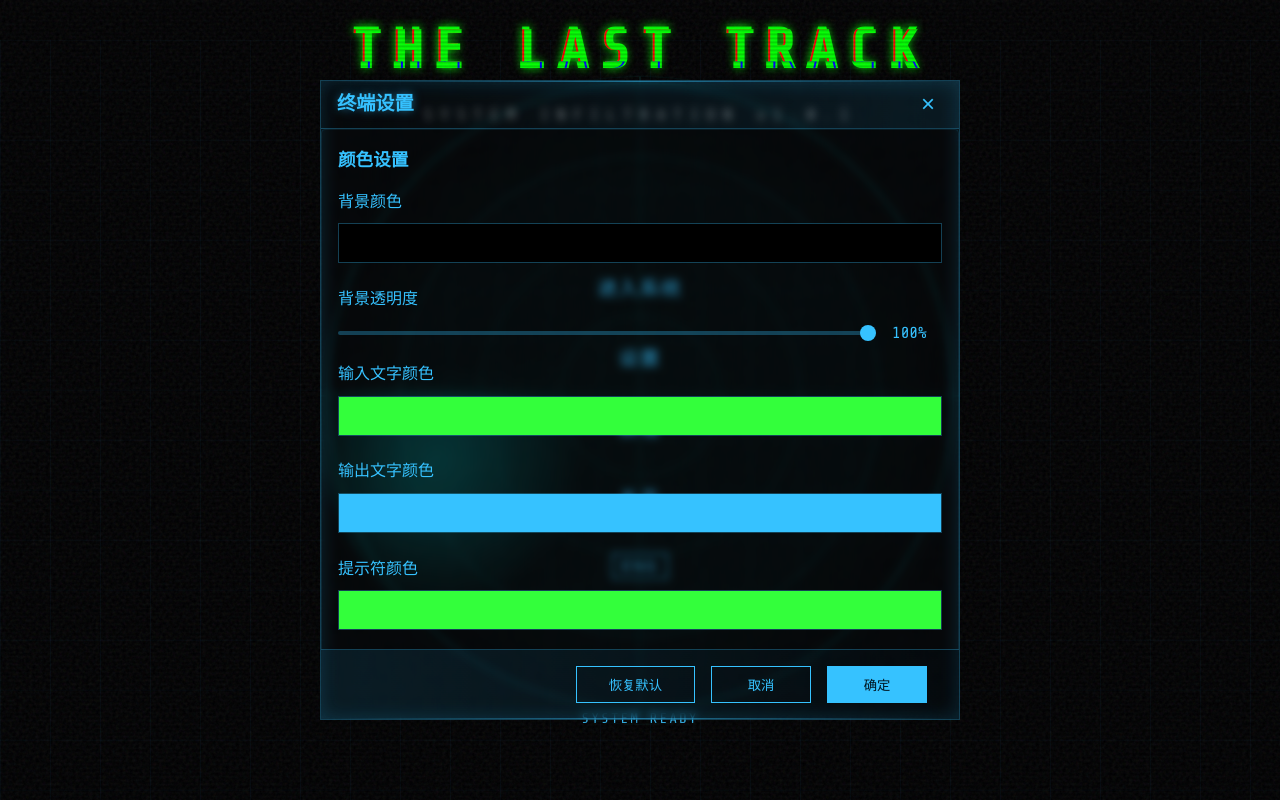
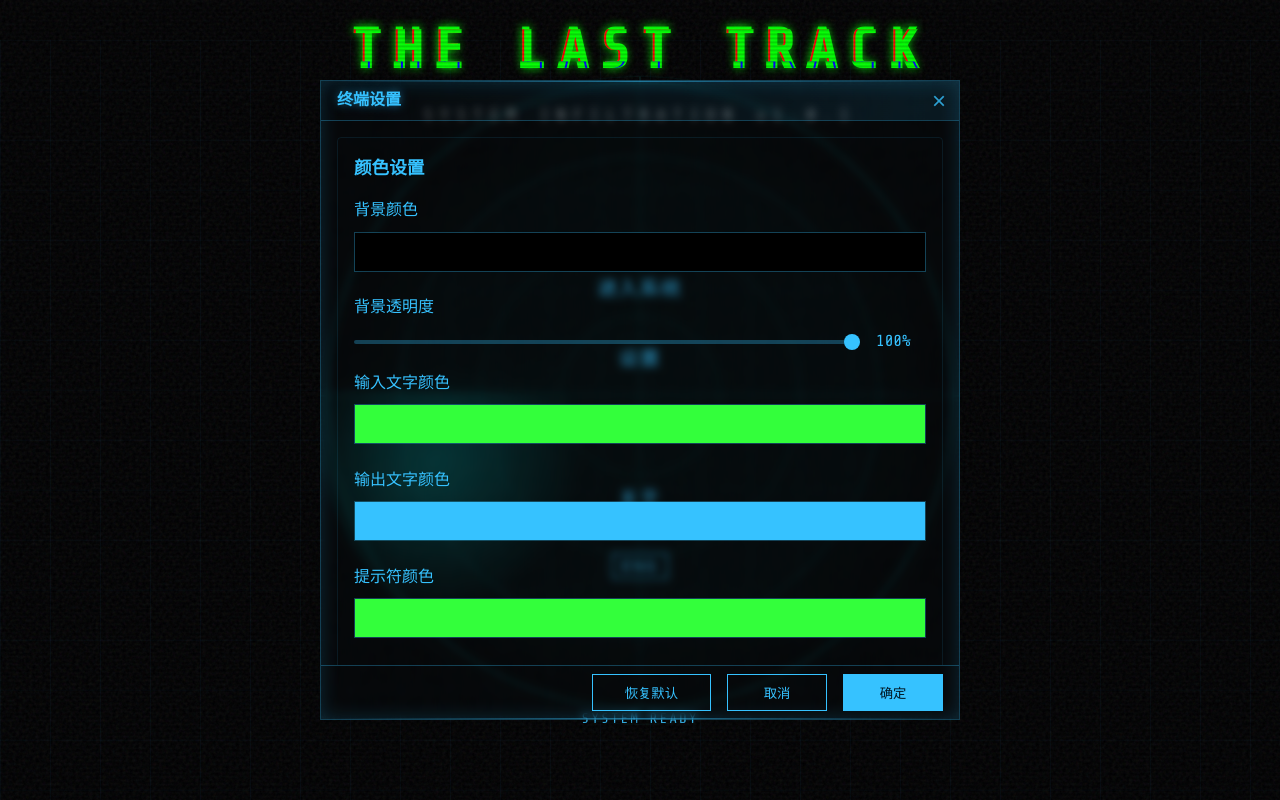
Before and after one commit to kansini/TheLastCrack, a Vue app: page / in a window 1280 px wide. Both pictures are taken after a click on the button "设置". Built offline with nearby package versions, Linux system fonts and the light colour scheme.

Commit message:
样式调整，弹窗拖拽

```diff
--- a/src/components/Modal.vue
+++ b/src/components/Modal.vue
@@ -1,10 +1,20 @@
 <template>
-  <div class="modal-overlay">
+  <div class="modal-overlay" :style="{zIndex: currentZIndex }">
     <Transition :name="transitionName">
-      <div class="modal-content" :style="{ width }" v-if="visible">
-        <div class="modal-header">
+      <div class="modal-content"
+           :style="{
+             width,
+             transform: `translate(${position.x}px, ${position.y}px)`,
+              }"
+           v-if="visible"
+           ref="modalRef"
+           @click="handleModalClick"
+           @mousedown="handleModalClick">
+        <div class="modal-header"
+             :class="{ draggable }"
+             @mousedown="handleHeaderMouseDown">
           <h2>{{ title }}</h2>
-          <button @click="onClose" class="close-btn">×</button>
+          <button @click.stop="onClose" class="close-btn">×</button>
         </div>
         <div class="modal-body">
           <slot></slot>
@@ -18,22 +28,101 @@
 </template>
 
 <script setup lang="ts">
-withDefaults(defineProps<{
+import {ref, onMounted, onUnmounted} from "vue";
+
+// 全局 z-index 管理
+let globalZIndex = 1000;
+const getNextZIndex = () => ++globalZIndex;
+
+const props = withDefaults(defineProps<{
   visible: boolean;
   title: string;
   width?: string;
   transitionName?: "fade" | "slide-top" | "slide-bottom" | "slide-left" | "slide-right" | "zoom";
+  draggable?: boolean;
 }>(), {
-  transitionName: "slide-top"
+  transitionName: "slide-top",
+  draggable: true
 });
 
 const emit = defineEmits<{
   (e: "close"): void;
 }>();
 
+const modalRef = ref<HTMLElement | null>(null);
+const position = ref({x: 0, y: 0});
+const isDragging = ref(false);
+const startPosition = ref({x: 0, y: 0});
+const mouseStartPosition = ref({x: 0, y: 0});
+const currentZIndex = ref(getNextZIndex());
+
+const handleModalClick = () => {
+  // 点击时更新 z-index 到最新
+  currentZIndex.value = getNextZIndex();
+};
+
+const handleHeaderMouseDown = (e: MouseEvent) => {
+  if (!props.draggable || e.button !== 0) return; // 只响应左键点击
+
+  isDragging.value = true;
+  startPosition.value = {...position.value};
+  mouseStartPosition.value = {x: e.clientX, y: e.clientY};
+
+  // 点击标题栏时也更新 z-index
+  currentZIndex.value = getNextZIndex();
+
+  // 防止文本选中
+  e.preventDefault();
+};
+
+const onDrag = (e: MouseEvent) => {
+  if (!isDragging.value || !modalRef.value) return;
+
+  // 计算鼠标移动的距离
+  const deltaX = e.clientX - mouseStartPosition.value.x;
+  const deltaY = e.clientY - mouseStartPosition.value.y;
+
+  // 计算新位置
+  let newX = startPosition.value.x + deltaX;
+  let newY = startPosition.value.y + deltaY;
+
+  // 获取窗口和模态框的尺寸
+  // const modalRect = modalRef.value.getBoundingClientRect();
+  // const windowWidth = window.innerWidth;
+  // const windowHeight = window.innerHeight;
+
+  // 限制拖动范围
+  // newX = Math.min(Math.max(newX, 0), windowWidth - modalRect.width);
+  // newY = Math.min(Math.max(newY, 0), windowHeight - modalRect.height);
+
+  position.value = {x: newX, y: newY};
+};
+
+const stopDrag = () => {
+  if (isDragging.value) {
+    isDragging.value = false;
+  }
+};
+
 const onClose = () => {
   emit("close");
 };
+
+
+// 在组件挂载时添加全局事件监听
+onMounted(() => {
+  document.addEventListener("mousemove", onDrag);
+  document.addEventListener("mouseup", stopDrag);
+  // 添加鼠标离开窗口的处理
+  document.addEventListener("mouseleave", stopDrag);
+});
+
+// 在组件卸载时移除全局事件监听
+onUnmounted(() => {
+  document.removeEventListener("mousemove", onDrag);
+  document.removeEventListener("mouseup", stopDrag);
+  document.removeEventListener("mouseleave", stopDrag);
+});
 </script>
 
 <style lang="scss" scoped>
@@ -61,6 +150,7 @@
     display: flex;
     flex-direction: column;
     pointer-events: all;
+    user-select: none;
 
     &::before {
       content: '';
@@ -94,25 +184,44 @@
   }
 }
 
-
-@keyframes glow {
-  0% {
-    background-position: -200% 0;
-  }
-  100% {
-    background-position: 200% 0;
-  }
-}
-
 .modal-header {
   flex-shrink: 0;
   display: flex;
   justify-content: space-between;
   align-items: center;
-  padding: 8px 16px;
+  height: 40px;
+  padding: 0 16px;
   border-bottom: 1px solid rgba($primary-color, 0.3);
   position: relative;
   overflow: hidden;
+  pointer-events: all;
+
+  &.draggable {
+    cursor: move;
+  }
+
+  .close-btn {
+    position: absolute;
+    right: 0;
+    top: 0;
+    background: none;
+    border: none;
+    color: $primary-color;
+    font-size: 1.5rem;
+    cursor: pointer;
+    width: 40px;
+    aspect-ratio: 1;
+    display: flex;
+    align-items: center;
+    justify-content: center;
+    line-height: 1;
+    opacity: 0.8;
+    transition: opacity 0.2s;
+
+    &:hover {
+      opacity: 1;
+    }
+  }
 
   &::before {
     content: '';
@@ -129,29 +238,38 @@
     animation: headerGlow 3s linear infinite;
   }
 
+
   h2 {
     margin: 0;
-    font-size: 1.2rem;
+    font-size: 1rem;
     color: $primary-color;
     text-shadow: 0 0 10px rgba($primary-color, 0.5);
   }
 
-  .close-btn {
-    background: none;
-    border: none;
-    color: $primary-color;
-    font-size: 1.5rem;
-    cursor: pointer;
-    padding: 0 $spacing-sm;
-    transition: all 0.3s ease;
-    position: relative;
-    z-index: 1;
 
-    &:hover {
-      color: lighten($primary-color, 20%);
-      text-shadow: 0 0 10px rgba($primary-color, 0.8);
-      transform: scale(1.1);
 }
+
+.modal-body {
+  flex-grow: 1;
+  overflow-y: auto;
+  padding: 16px;
+}
+
+.modal-footer {
+  display: flex;
+  justify-content: flex-end;
+  gap: 16px;
+  flex-shrink: 0;
+  padding: 8px 16px;
+  border-top: 1px solid rgba($primary-color, 0.3);
+}
+
+@keyframes glow {
+  0% {
+    background-position: -200% 0;
+  }
+  100% {
+    background-position: 200% 0;
   }
 }
 
@@ -164,64 +282,37 @@
   }
 }
 
-.modal-body {
-  flex: 1;
-  overflow-y: auto;
-  min-height: 0;
-
-  &::-webkit-scrollbar {
-    width: 8px;
+// 添加过渡动画
+.fade-enter-active,
+.fade-leave-active {
+  transition: opacity 0.3s ease;
 }
 
-  &::-webkit-scrollbar-track {
-    background: transparent;
+.fade-enter-from,
+.fade-leave-to {
+  opacity: 0;
 }
 
-  &::-webkit-scrollbar-thumb {
-    background: rgba($primary-color, 0.3);
-    border-radius: 4px;
-    transition: background 0.3s ease;
-
-    &:hover {
-      background: rgba($primary-color, 0.5);
-    }
-  }
+.slide-top-enter-active,
+.slide-top-leave-active {
+  transition: all 0.3s ease;
 }
 
-.modal-footer {
-  flex-shrink: 0;
-  padding: $spacing-md $spacing-lg;
-  background: rgba($bg-secondary, 0.1);
-  border-top: 1px solid rgba($primary-color, 0.3);
-  display: flex;
-  justify-content: flex-end;
-  gap: $spacing-md;
-  position: relative;
-  overflow: hidden;
-
-  &::before {
-    content: '';
-    position: absolute;
-    bottom: 0;
-    left: -100%;
-    width: 200%;
-    height: 100%;
-    background: linear-gradient(90deg,
-        transparent,
-        rgba($primary-color, 0.1),
-        transparent
-    );
-    animation: footerGlow 3s linear infinite reverse;
-  }
+.slide-top-enter-from,
+.slide-top-leave-to {
+  opacity: 0;
+  transform: translateY(-20px);
 }
 
-@keyframes footerGlow {
-  0% {
-    transform: translateX(0);
+.zoom-enter-active,
+.zoom-leave-active {
+  transition: all 0.3s ease;
 }
-  100% {
-    transform: translateX(50%);
-  }
+
+.zoom-enter-from,
+.zoom-leave-to {
+  opacity: 0;
+  transform: scale(0.95);
 }
 
 :deep(.btn) {
--- a/src/components/PersonnelFile.vue
+++ b/src/components/PersonnelFile.vue
@@ -98,36 +98,37 @@
 
 <style lang="scss" scoped>
 .personnel-file {
-  padding: 20px;
+  padding: 16px 0;
   color: #e0e0e0;
 
   .file-header {
     display: flex;
     justify-content: space-between;
     align-items: center;
-    margin-bottom: 20px;
-    padding-bottom: 10px;
+    margin-bottom: 24px;
+    padding-bottom: 8px;
     border-bottom: 1px solid #444;
   }
 
   .file-content {
     display: grid;
-    grid-template-columns: 300px 1fr;
-    gap: 20px;
+    grid-template-columns: 248px 1fr;
+    gap: 16px;
 
     .image-section {
       .image-container {
         position: relative;
         width: 100%;
+        height: 320px;
         overflow: hidden;
         border: 1px solid #444;
         padding: 8px;
 
         img {
+          height: 100%;
           width: 100%;
-          height: auto;
           display: block;
-          filter: contrast(.8) brightness(0.8) grayscale(.8);
+          filter: contrast(.8) brightness(0.8);
         }
 
         .scan-line {
@@ -296,17 +297,14 @@
 
 .status.danger {
   color: #ff4444;
-  border: 1px solid #ff4444;
 }
 
 .status.warning {
   color: #ffbb33;
-  border: 1px solid #ffbb33;
 }
 
 .status.unknown {
   color: #fff;
-  border: 1px solid #fff;
 }
 
 .basic-info {
@@ -314,7 +312,7 @@
 }
 
 .details h3 {
-  margin: 15px 0 10px;
+  margin: 16px 0 8px;
   color: #4CAF50;
 }
 
@@ -471,7 +469,7 @@
 
 .info-section {
   position: relative;
-  padding: 15px;
+  padding: 16px;
   background: rgba(0, 0, 0, 0.2);
   border-radius: 4px;
   border: 1px solid rgba(76, 175, 80, 0.3);
--- a/src/game/commands/basic.ts
+++ b/src/game/commands/basic.ts
@@ -1775,6 +1775,15 @@
 }
 
 const personnelData: PersonnelDataMap = {
+    "P001": {
+        id: "P001",
+        name: "Paul Davis",
+        age: 45,
+        status: "未知",
+        lastSeen: "2023-12-14 23:45",
+        description: "身高180cm，黑发，经常穿黑色夹克。深夜经常在数据中心附近出现，行为异常。",
+        notes: "与多个可疑人员有接触，特别是P012。近期活动频繁，需要重点关注。"
+    },
     "P003": {
         id: "P003",
         name: "Robert Johnson",
```
Also changed, not shown: public/img/characters/character_P001.jpg (added). Lines whose indentation alone changed are shown as unchanged.
